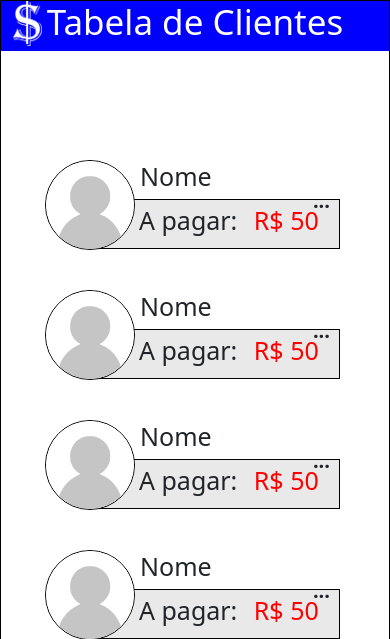
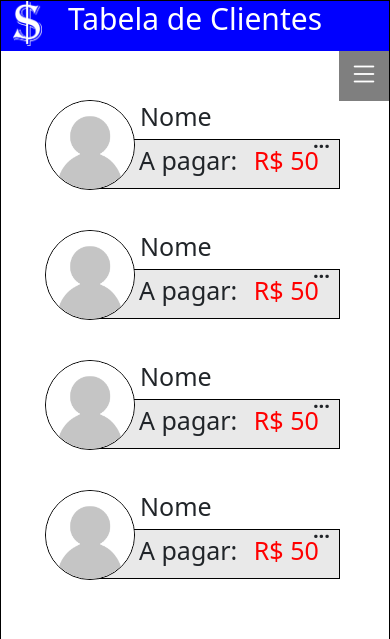
Before and after one commit to Netogt/FicharioClientes, a PHP site: page / in a window 390 px wide. Shown: the top 639 px of the page. Run offline with PHP 8.4, Linux system fonts and the light colour scheme.

Commit message:
Responsividade 0.2

```diff
--- a/index.css
+++ b/index.css
@@ -83,6 +83,17 @@
     font-weight: bolder;
     cursor: pointer;
 }
+.bi-list{
+    font-size: 30px;
+    color: white;
+    height: 50px;
+    width: 50px;
+    background-color: rgba(0, 0, 0, 0.5);
+    position: absolute;
+    text-align: center;
+    right: 1px;
+    display: none;
+}
 .inputpes{
     height: 35px;
     width: 250px;
@@ -112,16 +123,48 @@
 .tbnovo:hover{
     color:#0000FF;
 }
+.fundobarra{
+    position: absolute;
+    height: 92vh;
+    width: 100%;
+    background-color: rgba(0, 0, 0, 0.5);
+    z-index: 1;
+    display: none;
+}
+.ul li{
+    color: white;
+}
+.barraresponsiva{
+    position: absolute;
+    height: 85vh;
+    width:85%;
+    background-color: black;
+    z-index: 1;
+    right: 0;
+
+}
+.bi-x-lg{
+    color: white;
+    font-weight: bold;
+    font-size: 30px;
+    position: absolute;
+    right: 10px;
+}
 @media (max-width: 767px){
-    .caixadepesquisa{
+    .topmain{
         display: none;
     }
-    .tbnovo{
-        display: none;
-    }
+
     .caixaperfil{
         display: none;
     }
+    .bi-list{
+        display: block;
+    }
+    .titulofund{
+        font-size: 30px;
+    }
+
 }
 /*style for client*/
 .container{
--- a/index.js
+++ b/index.js
@@ -63,3 +63,11 @@ function mudarconta(){
 function tirarmudarconta(){
     btntracarconta.style.display= 'none'
 }
+
+
+
+var barrars = document.getElementDyId('fundbrr')
+
+function mostrarbrrespo(){
+    barrars.style.display= 'block'
+}
--- a/index.php
+++ b/index.php
@@ -51,7 +51,27 @@
 
             <p class="tbnovo" onclick="abrircadastrocs()">+ Novo</p>
 
+
         </section>
+
+        <section class="fundobarra" id="fundbrr">
+
+            <div class="barraresponsiva">
+
+                <i class="bi bi-x-lg"></i>
+
+                <ul>
+
+                    <li>Pesquisa</li>
+                    <li>+ Novo</li>
+
+                </ul>
+
+            </div>
+
+        </section>
+
+        <i class="bi bi-list" onclick="mostrarbrrespo()" ></i>
 
         <div class="container" style="max-width: 1120px;">
 
```
